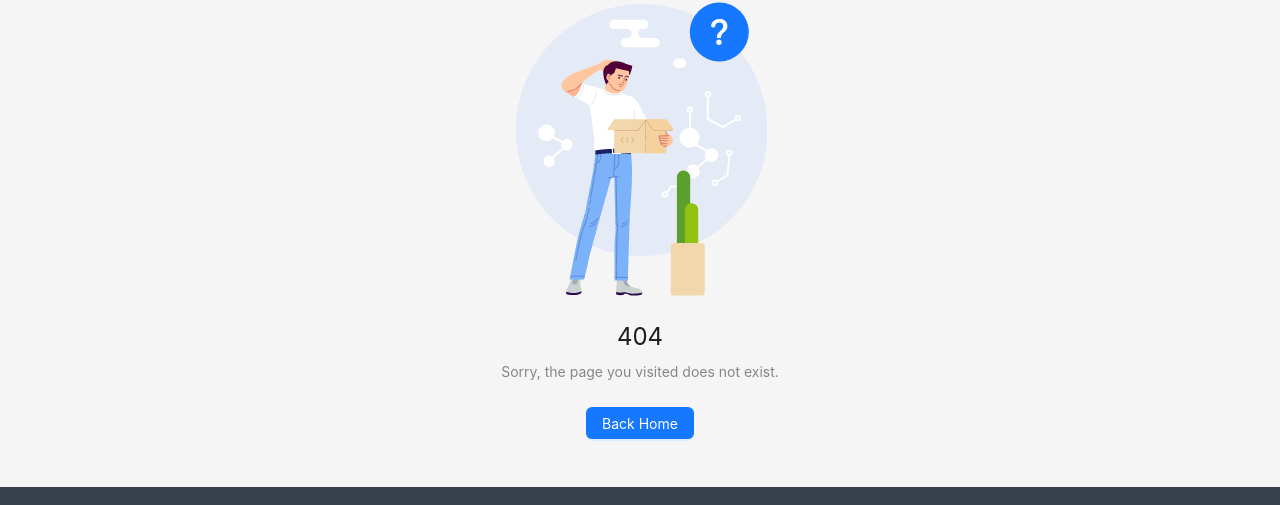
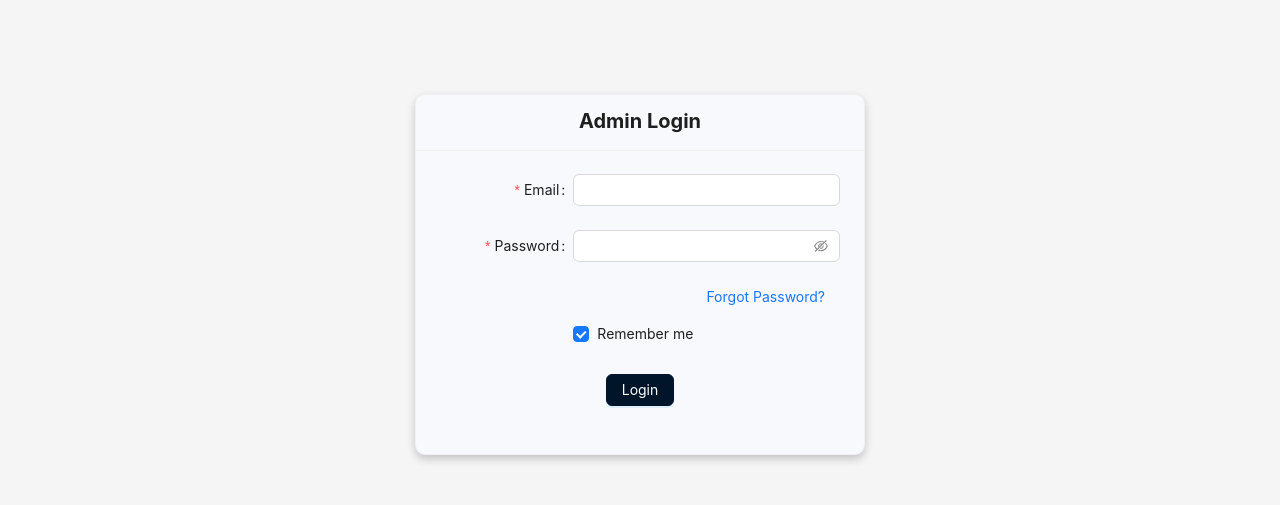
Before and after one commit to alperenerS/steelify.io, a React (Create React App) app in the folder client/: page /admin-portal/login in a window 1280 px wide. Shown: the part 226-731 px from the top of the page. Built offline with nearby package versions, Linux system fonts and the light colour scheme; grey boxes are pictures that could not be loaded.

Commit message:
Feature: Admin Panel

```diff
--- a/client/src/App.js
+++ b/client/src/App.js
@@ -16,6 +16,7 @@ import Footer from './Shared/Footer/appFooter';
 import ResetPassword from './Pages/ResetPasword/resetPassword';
 import ForgotPassword from './Pages/ForgotPassword/forgotPassword';
 import Chat from './Shared/Chat/chat';
+import AdminLogin from './Pages/AdminPanel/adminLogin';
 import './App.css';
 import { CookieConsent } from './Shared/Cookie/cookie';
 
@@ -37,6 +38,7 @@ function App() {
             <Route path="/my-profile" element={<PrivateRoute><Profile /></PrivateRoute>} />
             <Route path="/reset-password/:token" element={<ResetPassword />} />
             <Route path="/forgot-password" element={<ForgotPassword />} />
+            <Route path="/admin-portal/login" element={<AdminLogin />} />
             <Route path="/*" element={<PageNotFound />} />
           </Routes>
         </Layout.Content>
--- /dev/null
+++ b/client/src/Components/AdminPanel/adminLoginCard.js
@@ -0,0 +1,26 @@
+import React from "react";
+import { Card } from "antd";
+import AdminLoginForm from "./adminLoginForm";
+
+const AdminLoginCard = ({ onFinish, onFinishFailed }) => (
+  <Card
+    title="Admin Login"
+    style={{
+      maxWidth: 450,
+      width: "100%",
+      boxShadow: "0 4px 8px 0 rgba(0,0,0,0.2)",
+      margin: "auto",
+      borderRadius: 10, // Daha yuvarlak köşeler
+      backgroundColor: "#f7f9fc", // Arka plan rengini değiştirdik
+    }}
+    headStyle={{
+      textAlign: "center", // Başlığı ortaladık
+      fontSize: 20, // Başlık boyutunu artırdık
+      fontWeight: "bold", // Başlığı kalınlaştırdık
+    }}
+  >
+    <AdminLoginForm onFinish={onFinish} onFinishFailed={onFinishFailed} />
+  </Card>
+);
+
+export default AdminLoginCard;
--- /dev/null
+++ b/client/src/Components/AdminPanel/adminLoginForm.js
@@ -0,0 +1,51 @@
+import React from "react";
+import { Form, Input, Button, Checkbox } from "antd";
+import { Link } from "react-router-dom";
+
+const AdminLoginForm = ({ onFinish, onFinishFailed }) => (
+  <Form
+    name="admin_login"
+    labelCol={{ span: 8 }}
+    wrapperCol={{ span: 16 }}
+    initialValues={{ remember: true }}
+    onFinish={onFinish}
+    onFinishFailed={onFinishFailed}
+    autoComplete="off"
+  >
+    <Form.Item
+      label="Email"
+      name="email"
+      rules={[{ required: true, message: "Please input your email!" }]}
+    >
+      <Input />
+    </Form.Item>
+    <Form.Item
+      label="Password"
+      name="password"
+      rules={[{ required: true, message: "Please input your password!" }]}
+    >
+      <Input.Password />
+    </Form.Item>
+    <div style={{ marginBottom: 10, textAlign: "right", paddingRight: 15 }}>
+      <Link to="/forgot-password">Forgot Password?</Link>
+    </div>
+    <Form.Item
+      name="remember"
+      valuePropName="checked"
+      wrapperCol={{ offset: 8, span: 16 }}
+    >
+      <Checkbox>Remember me</Checkbox>
+    </Form.Item>
+    <Form.Item wrapperCol={{ span: 24 }}>
+      <Button
+        type="primary"
+        htmlType="submit"
+        style={{ display: "block", margin: "0 auto", maxWidth: "200px", backgroundColor: "#001529", borderColor: "#001529" }} // Renk değişiklikleri
+      >
+        Login
+      </Button>
+    </Form.Item>
+  </Form>
+);
+
+export default AdminLoginForm;
--- /dev/null
+++ b/client/src/Components/AdminPanel/adminLoginNotification.js
@@ -0,0 +1,24 @@
+import { notification } from "antd";
+
+export const showAdminLoginSuccess = (message) => {
+  notification.success({
+    message: "Login Successful",
+    description: message || "You have successfully logged in as admin!",
+  });
+};
+
+export const showAdminLoginError = (message) => {
+  notification.error({
+    message: "Login Failed",
+    description: message || "Invalid email or password.",
+  });
+};
+
+export const showAdminLoginFailed = (error) => {
+  notification.error({
+    message: "Login Failed",
+    description: `An error occurred. Please try again later. ${
+      error.response?.data?.message || ""
+    }`,
+  });
+};
--- /dev/null
+++ b/client/src/Pages/AdminPanel/adminLogin.js
@@ -0,0 +1,37 @@
+import React from "react";
+import AdminLoginCard from "../../Components/AdminPanel/adminLoginCard";
+import {
+  showAdminLoginSuccess,
+  showAdminLoginError,
+  showAdminLoginFailed,
+} from "../../Components/AdminPanel/adminLoginNotification";
+
+const AdminLogin = () => {
+  const handleFinish = (values) => {
+    // Buraya login işlemi eklenecek
+    showAdminLoginSuccess();
+  };
+
+  const handleFinishFailed = (errorInfo) => {
+    showAdminLoginFailed(errorInfo);
+  };
+
+  return (
+    <div
+      style={{
+        display: "flex",
+        justifyContent: "center",
+        alignItems: "center",
+        minHeight: "80vh",
+      }}
+    >
+      <AdminLoginCard
+        onFinish={handleFinish}
+        onFinishFailed={handleFinishFailed}
+        style={{ margin: "auto" }}
+      />
+    </div>
+  );
+};
+
+export default AdminLogin;
```
